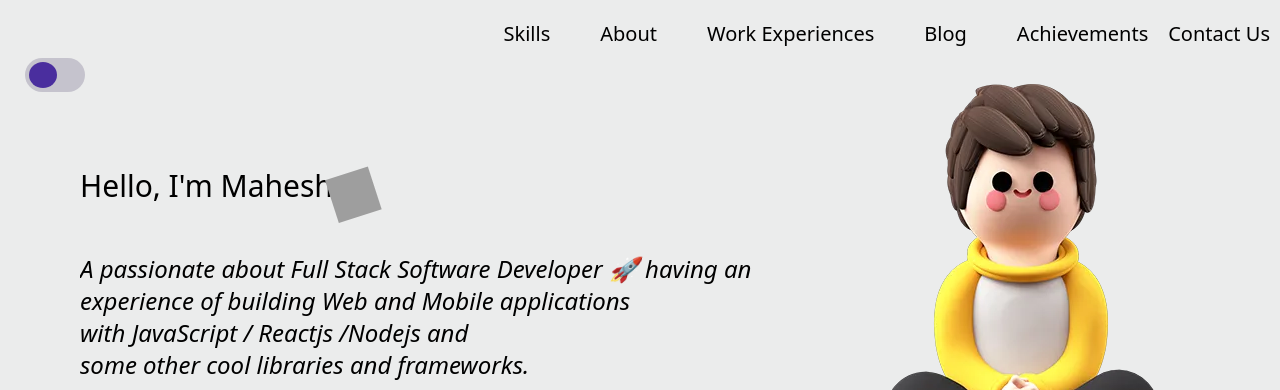
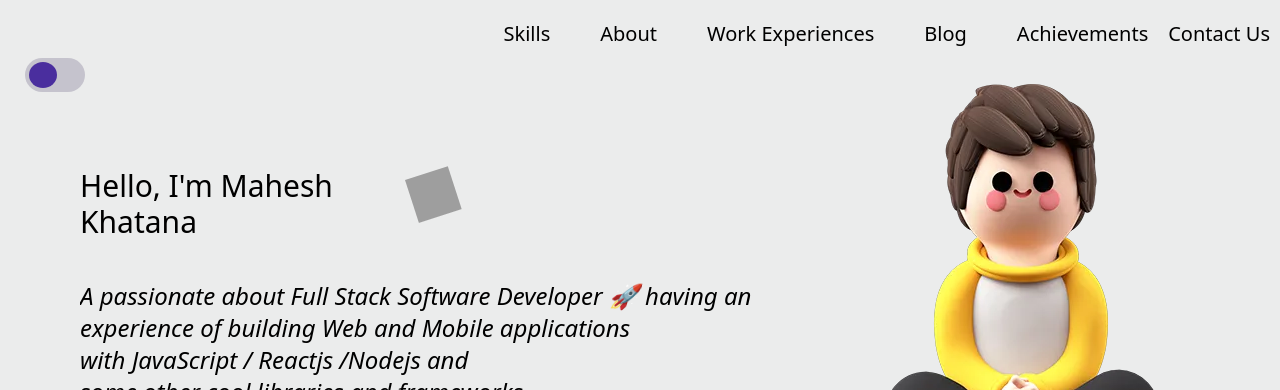
Before and after one commit to maheshkhatana1/MyPortfolio, a website built with Vite: page index.html in a window 1280 px wide. Shown: the top 390 px of the page. Built offline with nearby package versions, Linux system fonts and the light colour scheme; grey boxes are pictures that could not be loaded; files whose address does not match are found by name.

Commit message:
changed name mahesh khatana

```diff
--- a/index.html
+++ b/index.html
@@ -26,7 +26,7 @@
     </nav>
 
     <div class="mx-20 my-6 flex text-3xl">
-        <h1 class="dark-mode greeting-text font-semibold text-3xl name1">Hello, I'm Mahesh </h1>
+        <h1 class="dark-mode greeting-text font-semibold text-3xl name1">Hello, I'm Mahesh Khatana </h1>
             <span class="wave-emoji">
                 <img alt="👋" draggable="false" src="https://cdnjs.cloudflare.com/ajax/libs/twemoji/14.0.2/72x72/1f44b.png" style="height: 1.5em; width: 1.5em; margin-right: 5px; vertical-align: middle;">
             </span>
```
